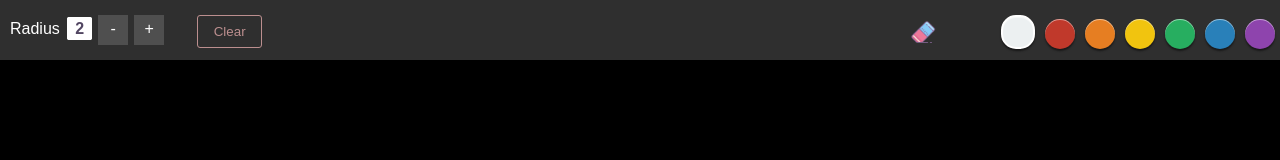
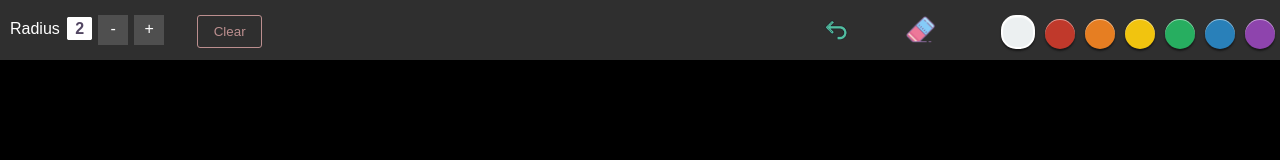
Before and after one commit to sherif927/Realtime-White-Board, an Angular app: page / in a window 1280 px wide. Shown: the top 160 px of the page. Built offline with nearby package versions, Linux system fonts and the light colour scheme.

Commit message:
implemented the undo feature

```diff
--- a/src/app/components/whiteboard-screen/whiteboard-screen.component.css
+++ b/src/app/components/whiteboard-screen/whiteboard-screen.component.css
@@ -51,16 +51,22 @@ canvas{
   float: left;
 }
 
-#erase{
+.toolbar-icon{
   float:right;
 }
 
 .eraser{
   cursor:pointer;
-  height:25px;
-  width: 25px;
+  height:30px;
+  width: 30px;
   margin-right: 55px;
-  margin-top: 5px;
+}
+
+.undo{
+  cursor:pointer;
+  height:30px;
+  width: 30px;
+  margin-right: 55px;
 }
 
 .active{
--- a/src/app/components/whiteboard-screen/whiteboard-screen.component.html
+++ b/src/app/components/whiteboard-screen/whiteboard-screen.component.html
@@ -11,8 +11,11 @@
     <div class="swatch" *ngFor="let color of colors; let i = index" [style.background-color]="colors[i]"
       (click)="selectColor(i)" [class.active]="i === selectedColor"></div>
   </div>
-  <div id="erase">
+  <div class="toolbar-icon">
     <img class="eraser" (click)="toggleEraser()" src='assets/img/eraser.png'>
+  </div>
+  <div class="toolbar-icon">
+    <img class="undo" (click)="undo()" src='assets/img/undo.png'>
   </div>
 </div>
 <canvas #myCanvas></canvas>
--- a/src/app/components/whiteboard-screen/whiteboard-screen.component.ts
+++ b/src/app/components/whiteboard-screen/whiteboard-screen.component.ts
@@ -16,6 +16,7 @@ export class WhiteboardScreenComponent implements OnInit, AfterViewInit {
   strokeColor: string = this.colors[this.selectedColor];
   lineStyle: CanvasLineCap = 'round';
   ctx: CanvasRenderingContext2D;
+  undoHistory: any[] = [];
 
 
   constructor() { }
@@ -36,7 +37,6 @@ export class WhiteboardScreenComponent implements OnInit, AfterViewInit {
     this.myCanvas.nativeElement.addEventListener('mousemove', this.draw);
   }
 
-
   /**
    * select/unselect the eraser
    *
@@ -45,7 +45,6 @@ export class WhiteboardScreenComponent implements OnInit, AfterViewInit {
   toggleEraser(): void {
     this.eraser = !this.eraser;
   }
-
 
   /**
    * methods passed for the event-handler
@@ -56,15 +55,25 @@ export class WhiteboardScreenComponent implements OnInit, AfterViewInit {
    */
   startPainting = (e) => {
     this.painting = true;
+
     this.ctx.beginPath();
     this.ctx.moveTo(e.clientX, e.clientY);
   }
 
+  /**
+   * when the user lifts the mouse up
+   * the current state of the canvas is
+   * saved onto a stack to be later used
+   * in the UNDO feature.
+   *
+   * @memberof WhiteboardScreenComponent
+   */
   finishPainting = (e) => {
+    let src = this.myCanvas.nativeElement.toDataURL("image/png");
+    this.undoHistory.push(src);
     this.ctx.closePath();
     this.painting = false;
   }
-
 
   /**
    * this method is called when the mouse
@@ -84,8 +93,6 @@ export class WhiteboardScreenComponent implements OnInit, AfterViewInit {
     this.ctx.stroke();
   }
 
-
-
   /**
    * sets the properties of the pen
    * such as pen width , color and style.
@@ -98,7 +105,6 @@ export class WhiteboardScreenComponent implements OnInit, AfterViewInit {
     this.ctx.strokeStyle = this.strokeColor;
   }
 
-
   /**
    * sets some static properties to mimic
    * the effect of an eraser.
@@ -106,7 +112,7 @@ export class WhiteboardScreenComponent implements OnInit, AfterViewInit {
    * @memberof WhiteboardScreenComponent
    */
   setEraserProperties(): void {
-    this.ctx.lineWidth = 15;
+    this.ctx.lineWidth = 20;
     this.ctx.lineCap = this.lineStyle;
     this.ctx.strokeStyle = 'black';
   }
@@ -115,7 +121,6 @@ export class WhiteboardScreenComponent implements OnInit, AfterViewInit {
     this.myCanvas.nativeElement.width = window.innerWidth;
     this.myCanvas.nativeElement.height = window.innerHeight;
   }
-
 
   /**
    * decrements the value of the pen's width
@@ -136,7 +141,6 @@ export class WhiteboardScreenComponent implements OnInit, AfterViewInit {
   incrementRadius(): void {
     this.strokeWidth += (this.strokeWidth < 25) ? 1 : 0;
   }
-
 
   /**
    * selects the color and if the eraser
@@ -160,4 +164,19 @@ export class WhiteboardScreenComponent implements OnInit, AfterViewInit {
   clearScreen(): void {
     this.myCanvas.nativeElement.width = window.innerWidth;
   }
+
+  /**
+   * fetches the last saved state
+   * of the canvas from the history
+   * and renders it to the screen.
+   *
+   * @memberof WhiteboardScreenComponent
+   */
+  undo(): void {
+    if (this.undoHistory.length > 0) {
+      let image = new Image();
+      image.onload = () => this.ctx.drawImage(image, 0, 0);
+      image.src = this.undoHistory.pop();
+    }
+  }
 }
```
Also changed, not shown: src/assets/img/undo.png (added).
